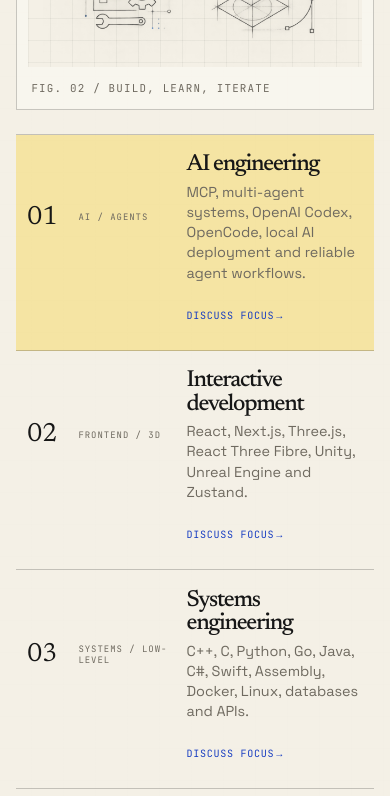
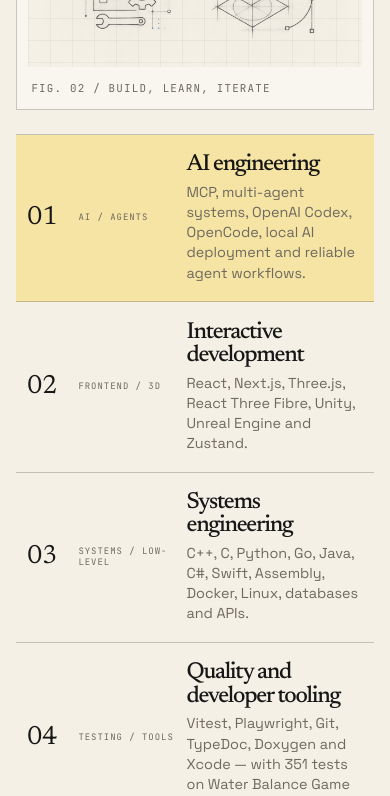
Before and after one commit to larryyu2004/MakeThings, a Next.js app: page / in a window 390 px wide. Shown: the part 3523-4319 px from the top of the page. Built offline with nearby package versions, Linux system fonts and the light colour scheme.

Commit message:
fix(ui): remove discuss focus links

```diff
--- a/app/globals.css
+++ b/app/globals.css
@@ -868,7 +868,7 @@
 
 .note-row {
   display: grid;
-  grid-template-columns: 4rem minmax(8.4rem, 0.46fr) minmax(0, 1.55fr) auto;
+  grid-template-columns: 4rem minmax(8.4rem, 0.46fr) minmax(0, 1.55fr);
   align-items: center;
   gap: clamp(0.8rem, 2vw, 2rem);
   min-height: 7.9rem;
@@ -912,17 +912,6 @@
   color: var(--muted);
   font-size: 0.9rem;
   line-height: 1.4;
-}
-
-.note-row__link {
-  display: inline-flex;
-  align-items: center;
-  min-height: 2.8rem;
-  color: var(--blue-deep);
-  font-family: var(--mono);
-  font-size: 0.63rem;
-  letter-spacing: 0.07em;
-  text-transform: uppercase;
 }
 
 .about-grid {
@@ -1405,12 +1394,6 @@
     overflow-wrap: anywhere;
   }
 
-  .note-row__link {
-    grid-column: 3;
-    min-height: 2rem;
-    margin-top: 0.35rem;
-  }
-
   .note-row:hover {
     padding-inline: 0.9rem;
   }
--- a/components/portfolio.tsx
+++ b/components/portfolio.tsx
@@ -642,7 +642,6 @@
 }
 
 function NoteRow({ note, locale, featured }: { note: Note; locale: Locale; featured: boolean }) {
-  const t = copy[locale];
   return (
     <article className={`note-row${featured ? " is-featured" : ""}`}>
       <span className="note-row__number">{note.number}</span>
@@ -651,9 +650,6 @@
         <h3>{localized(note.title, locale)}</h3>
         <p>{localized(note.description, locale)}</p>
       </div>
-      <a className="note-row__link" href="#contact">
-        {t.links.discussFocus} <span aria-hidden="true">→</span>
-      </a>
     </article>
   );
 }
--- a/index.html
+++ b/index.html
@@ -890,8 +890,7 @@
       .note-row {
         display: grid;
         grid-template-columns:
-          4rem minmax(8.4rem, 0.46fr) minmax(0, 1.55fr)
-          auto;
+          4rem minmax(8.4rem, 0.46fr) minmax(0, 1.55fr);
         align-items: center;
         gap: clamp(0.8rem, 2vw, 2rem);
         min-height: 7.9rem;
@@ -932,17 +931,6 @@
         color: var(--muted);
         font-size: 0.9rem;
         line-height: 1.4;
-      }
-
-      .note-row__link {
-        display: inline-flex;
-        align-items: center;
-        min-height: 2.8rem;
-        color: var(--blue-deep);
-        font-family: var(--mono);
-        font-size: 0.63rem;
-        letter-spacing: 0.07em;
-        text-transform: uppercase;
       }
 
       .about-grid {
@@ -1451,12 +1439,6 @@
           font-size: 0.56rem;
           line-height: 1.25;
           overflow-wrap: anywhere;
-        }
-
-        .note-row__link {
-          grid-column: 3;
-          min-height: 2rem;
-          margin-top: 0.35rem;
         }
 
         .note-row:hover {
@@ -1983,9 +1965,6 @@
                   deployment and reliable agent workflows.
                 </p>
               </div>
-              <a class="note-row__link" href="#contact"
-                >Discuss focus <span aria-hidden="true">→</span></a
-              >
             </article>
             <article class="note-row">
               <span class="note-row__number">02</span>
@@ -1997,9 +1976,6 @@
                   Engine and Zustand.
                 </p>
               </div>
-              <a class="note-row__link" href="#contact"
-                >Discuss focus <span aria-hidden="true">→</span></a
-              >
             </article>
             <article class="note-row">
               <span class="note-row__number">03</span>
@@ -2011,9 +1987,6 @@
                   databases and APIs.
                 </p>
               </div>
-              <a class="note-row__link" href="#contact"
-                >Discuss focus <span aria-hidden="true">→</span></a
-              >
             </article>
             <article class="note-row">
               <span class="note-row__number">04</span>
@@ -2025,9 +1998,6 @@
                   tests on Water Balance Game and 167 on BRIDGE.
                 </p>
               </div>
-              <a class="note-row__link" href="#contact"
-                >Discuss focus <span aria-hidden="true">→</span></a
-              >
             </article>
             <article class="note-row">
               <span class="note-row__number">05</span>
@@ -2039,9 +2009,6 @@
                   Comfy.
                 </p>
               </div>
-              <a class="note-row__link" href="#contact"
-                >Discuss focus <span aria-hidden="true">→</span></a
-              >
             </article>
           </div>
         </div>
@@ -2364,7 +2331,6 @@
           { selector: "#stack .note-row:nth-child(4) p", en: "Vitest, Playwright, Git, TypeDoc, Doxygen and Xcode — with 351 tests on Water Balance Game and 167 on BRIDGE.", zh: "Vitest、Playwright、Git、TypeDoc、Doxygen 与 Xcode——Water Balance Game 有 351 个测试，BRIDGE 有 167 个。" },
           { selector: "#stack .note-row:nth-child(5) h3", en: "Design and modelling", zh: "设计与建模" },
           { selector: "#stack .note-row:nth-child(5) p", en: "Blender, Figma, Open Design, Obsidian, Krita, Quixel Mixer and Comfy.", zh: "Blender、Figma、Open Design、Obsidian、Krita、Quixel Mixer 与 Comfy。" },
-          { selector: ".note-row__link", en: "Discuss focus", zh: "讨论方向", mode: "leading" },
           { selector: "#about .section-heading__number", en: "03 / About", zh: "03 / 关于" },
           { selector: "#about .section-heading h2", en: "Profile", zh: "简介" },
           { selector: "#about .section-heading__aside", en: "Software engineering with a bias toward interactive systems, careful abstractions and working prototypes.", zh: "偏向交互系统、清晰抽象与可运行原型的软件工程实践。" },
--- a/lib/content.ts
+++ b/lib/content.ts
@@ -99,7 +99,6 @@
   };
   links: {
     viewProject: string;
-    discussFocus: string;
     readArticle: string;
   };
   contact: {
@@ -187,7 +186,6 @@
     },
     links: {
       viewProject: "View project",
-      discussFocus: "Discuss focus",
       readArticle: "Read related article",
     },
     contact: {
@@ -270,7 +268,6 @@
     },
     links: {
       viewProject: "查看项目",
-      discussFocus: "讨论方向",
       readArticle: "阅读相关文章",
     },
     contact: {
```
